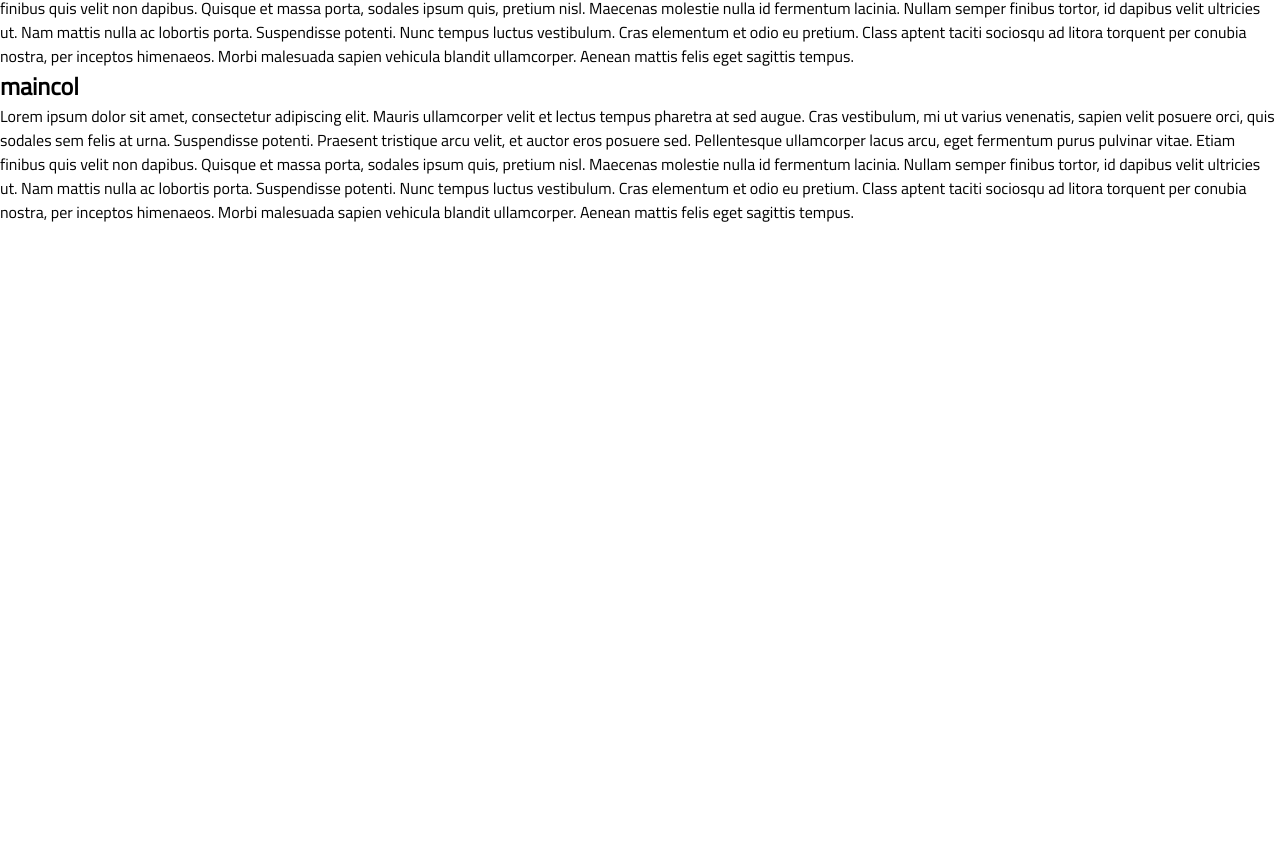
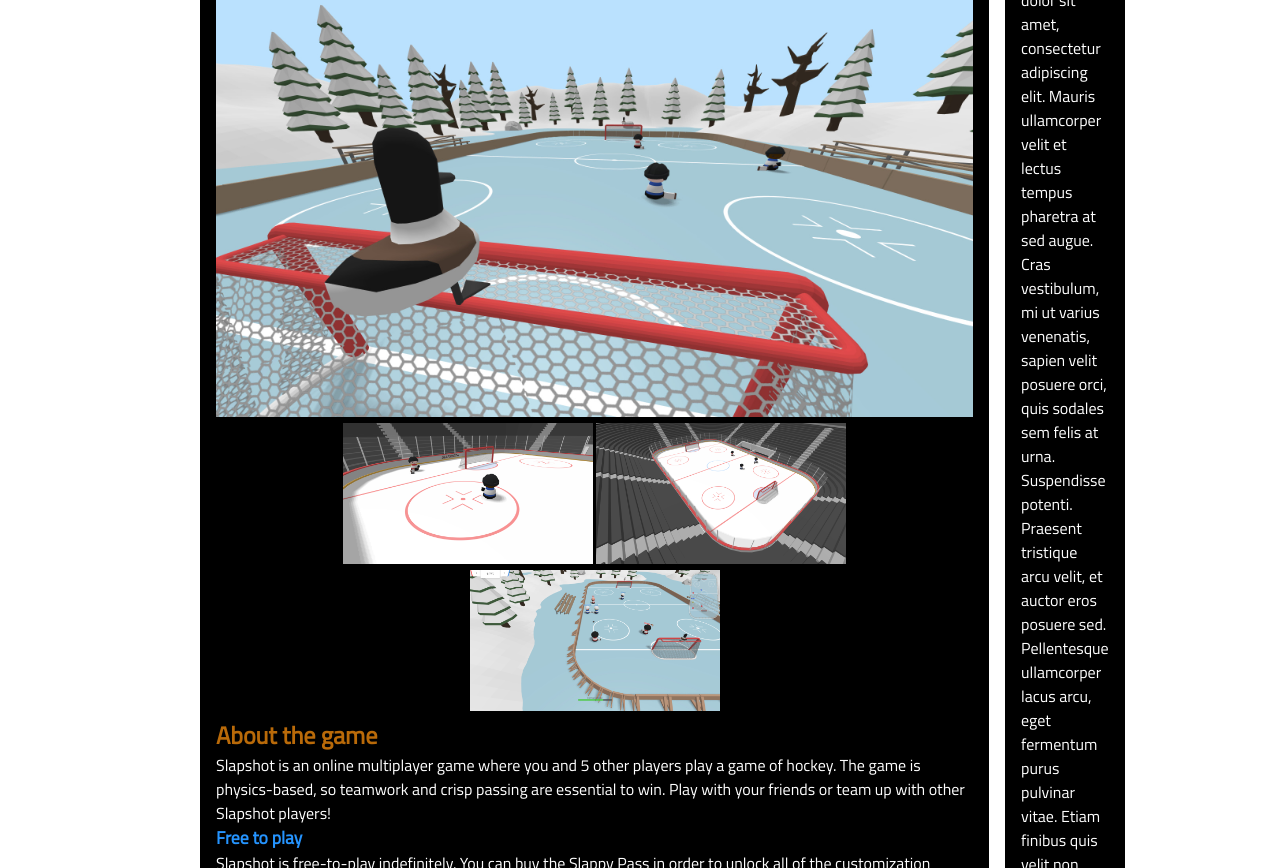
Before and after one commit to LinusSelven/Webapplikation-Lab1, a plain HTML site: page games/game-info.html in a window 1280 px wide. Shown: the part 232-1100 px from the top of the page. Before the commit the page ends 800 px from the top, so only its background shows below. Drawn offline with Linux system fonts and the light colour scheme.

Commit message:
small fixes

```diff
--- a/css/game-info.css
+++ b/css/game-info.css
@@ -17,8 +17,8 @@ li, a {
     text-decoration: none;
 }
 
-header{
-    display:flex;
+header {
+    display: flex;
     justify-content: space-between;
     align-items: center;
     padding: 30px 10%;
@@ -45,30 +45,78 @@ header img {
 }
 
 .nav_links li a:hover {
-    color:dodgerblue;
+    color: dodgerblue;
 }
 
 header ul {
     list-style: none;
 }
 
-header li  {
+header li {
     display: inline-block;
     padding: 5px 20px;
 
 }
 
 header li a {
-    color:#9f9f9f;
+    color: #9f9f9f;
     transition: all 0.3s ease 0s;
 }
 
 header li a img {
-    color:#9f9f9f;
+    color: #9f9f9f;
     transition: all 0.3s ease 0s;
     width: auto;
 }
 
 header li a:hover {
-    color:dodgerblue;
+    color: dodgerblue;
 }
+
+h1 {
+    padding: 1%;
+    font-size: 2em;
+    color: #2594ff;
+}
+
+
+.game-area-section {
+    max-width: 70%;
+    margin: auto;
+    font-family: sans-serif;
+    line-height: 1.5;
+}
+
+h2 {
+    color: #b96a09;
+}
+
+h3 {
+    font-size: 1.10em;
+    color:#2594ff;
+}
+
+.flex-grid {
+    color: white;
+    display: flex;
+    margin: auto;
+}
+
+.col {
+    background-color: black;
+    margin-left: 0.5em;
+    margin-right: 0.5em;
+    padding: 1em;
+}
+
+.game-images {
+    text-align: center;
+}
+
+.sidebar {
+    flex: 1.5;
+}
+
+.main {
+    flex: 5;
+}
--- a/css/theme.css
+++ b/css/theme.css
@@ -223,8 +223,10 @@ header li a:hover {
 
 .img-hover-zoom img {
     transition: transform .75s ease;
-    max-width:100%;
-    height:auto;
+    max-width:370px;
+    width: 370px;
+    max-height: 310px;
+    height:310px;
 }
 
 .img-hover-zoom:hover img {
--- a/games/game-info.html
+++ b/games/game-info.html
@@ -25,7 +25,35 @@
 
 <div class="game-area-section">
     <div class="flex-grid">
-        <aside class="col-sidebar"><h2>sidebar</h2>
+        <section class="col main">
+            <div class="game-information">
+                <h1>Slapshot</h1>
+                <div class="game-images main-image">
+                    <img src="game-1-images/main-image-1920-1080.jpg" alt="main game image" width="757">
+                    <div class="sub-images">
+                        <img src="game-1-images/image-1-1920-1080.jpg" alt="game image 1" width="250">
+                        <img src="game-1-images/image-2-1920-1080.jpg" alt="game image 2" width="250">
+                        <img src="game-1-images/image-3-1920-1080.jpg" alt="game image 3" width="250">
+                    </div>
+                </div>
+
+                <h2>About the game</h2>
+                <p>Slapshot is an online multiplayer game where you and 5 other players play a game of hockey. The game
+                    is physics-based, so teamwork and crisp passing are essential to win. Play with your friends or team
+                    up with other Slapshot players!</p>
+                <h3>Free to play</h3>
+                <p>Slapshot is free-to-play indefinitely. You can buy the Slappy Pass in order to unlock all of the
+                    customization options you've earned to make your character stand out!</p>
+                <h3>Controls</h3>
+                <p>You control your own player's movements with WASD and a mouse. Use the mouse to swing your stick and
+                    control the puck. Trackpads work, but a mouse is absolutely recommended.</p>
+                <h3>About the devs</h3>
+                <p>Slapshot is a hobbyist project consisting of three developers: two software engineers and a
+                    designer/artist. We've managed everything on our own from engine development, model creation,
+                    servers, and publishing. Try out the game and let us know what you think!</p>
+            </div>
+        </section>
+        <aside class="col sidebar"><h2>sidebar</h2>
             <p>Lorem ipsum dolor sit amet, consectetur adipiscing elit. Mauris ullamcorper velit et lectus tempus
                 pharetra at sed augue. Cras vestibulum, mi ut varius venenatis, sapien velit posuere orci, quis sodales
                 sem felis at urna. Suspendisse potenti. Praesent tristique arcu velit, et auctor eros posuere sed.
@@ -36,16 +64,9 @@
                 aptent taciti sociosqu ad litora torquent per conubia nostra, per inceptos himenaeos. Morbi malesuada
                 sapien vehicula blandit ullamcorper. Aenean mattis felis eget sagittis tempus.</p>
         </aside>
-        <section class="col-main"><h2>maincol</h2>
-            <p>Lorem ipsum dolor sit amet, consectetur adipiscing elit. Mauris ullamcorper velit et lectus tempus
-                pharetra at sed augue. Cras vestibulum, mi ut varius venenatis, sapien velit posuere orci, quis sodales
-                sem felis at urna. Suspendisse potenti. Praesent tristique arcu velit, et auctor eros posuere sed.
-                Pellentesque ullamcorper lacus arcu, eget fermentum purus pulvinar vitae. Etiam finibus quis velit non
-                dapibus. Quisque et massa porta, sodales ipsum quis, pretium nisl. Maecenas molestie nulla id fermentum
-                lacinia. Nullam semper finibus tortor, id dapibus velit ultricies ut. Nam mattis nulla ac lobortis
-                porta. Suspendisse potenti. Nunc tempus luctus vestibulum. Cras elementum et odio eu pretium. Class
-                aptent taciti sociosqu ad litora torquent per conubia nostra, per inceptos himenaeos. Morbi malesuada
-                sapien vehicula blandit ullamcorper. Aenean mattis felis eget sagittis tempus.</p></section>
+
+
+
     </div>
 
 
```
Also changed, not shown: index.html (+2 -2 lines), assets/images/slapshot-game-image-370-310.png (added), assets/images/slapshot-game-image.png (added).
